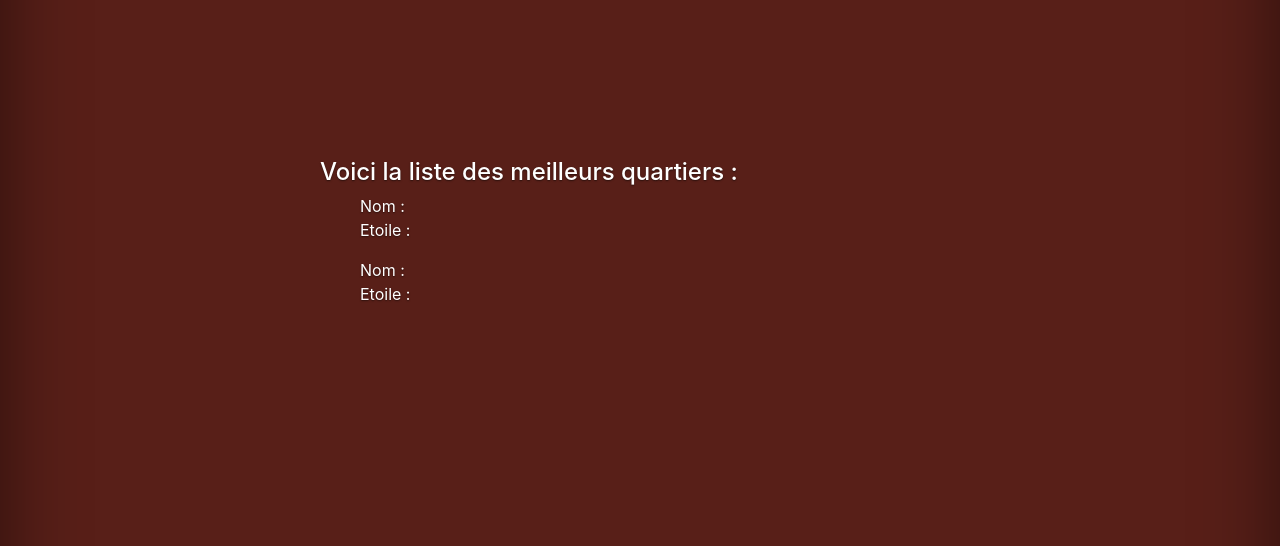
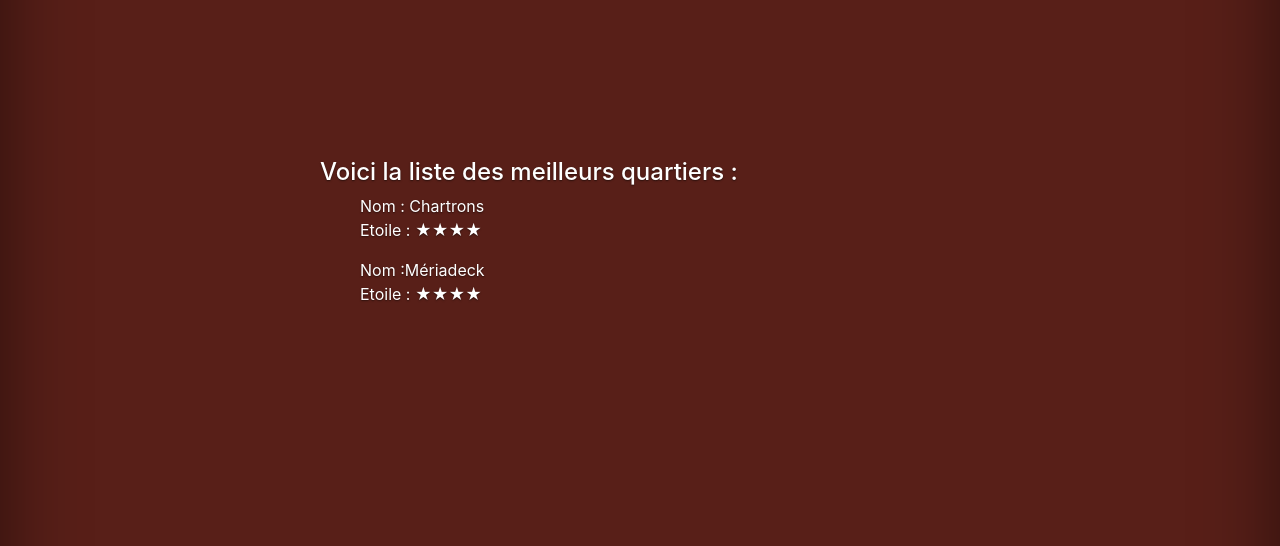
Before and after one commit to WhiteSlimes/challenge-48h, a PHP site: page /top.php in a window 1280 px wide. Shown: the part 158-704 px from the top of the page. Run offline with PHP 8.4, Linux system fonts and the light colour scheme; a stand-in replaces the project's code that opens the database connection.

Commit message:
~Versioning 1.4~

```diff
--- a/php/top.php
+++ b/php/top.php
@@ -30,12 +30,12 @@ session_start();
 
     <h4 class="cover-heading">Voici la liste des meilleurs quartiers :</h4>
     <ul>
-        <li class="list-group">Nom : </li>
-        <li class="list-group">Etoile :</li>
+        <li class="list-group">Nom : Chartrons</li>
+        <li class="list-group">Etoile : ★★★★</li>
     </ul>
     <ul>
-        <li class="list-group">Nom :</li>
-        <li class="list-group">Etoile :</li>
+        <li class="list-group">Nom :Mériadeck</li>
+        <li class="list-group">Etoile : ★★★★</li>
     </ul>
 
 
```
Also changed, not shown: HTML/Top.html (+4 -4 lines).
